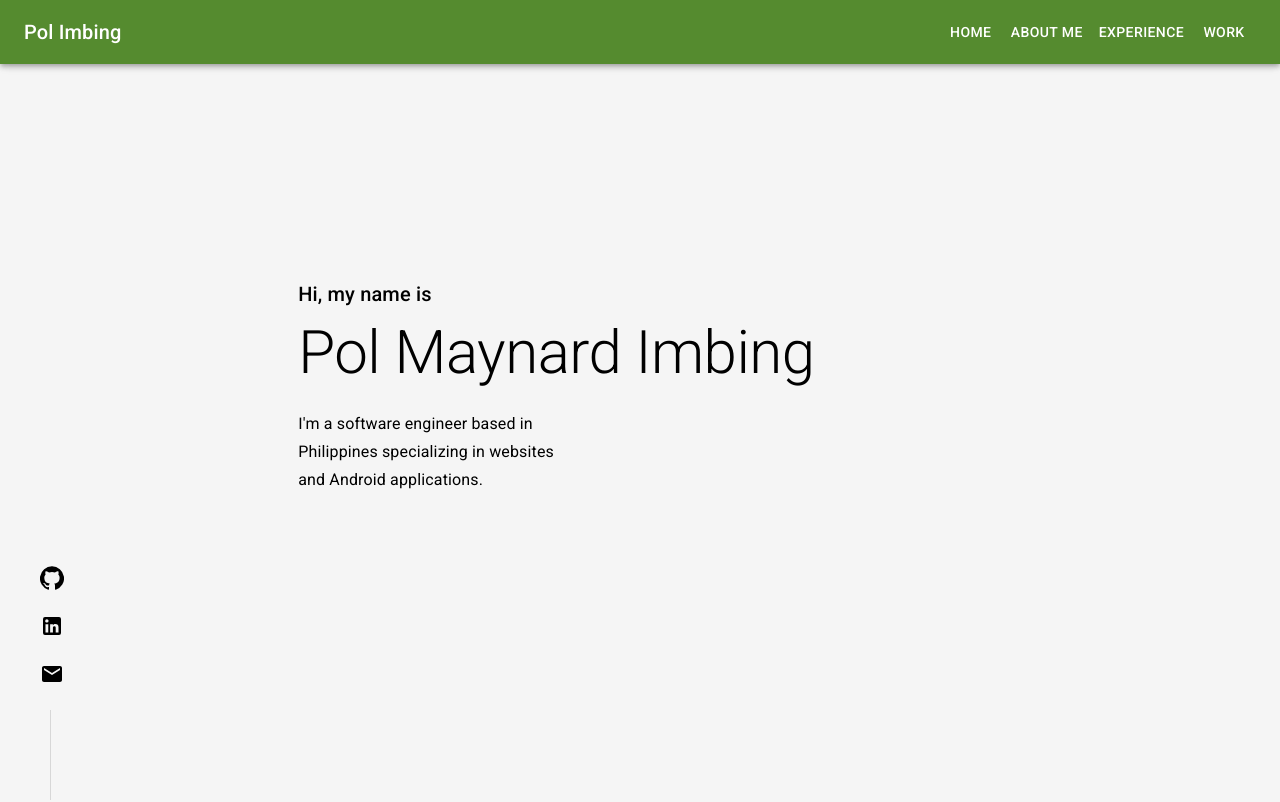
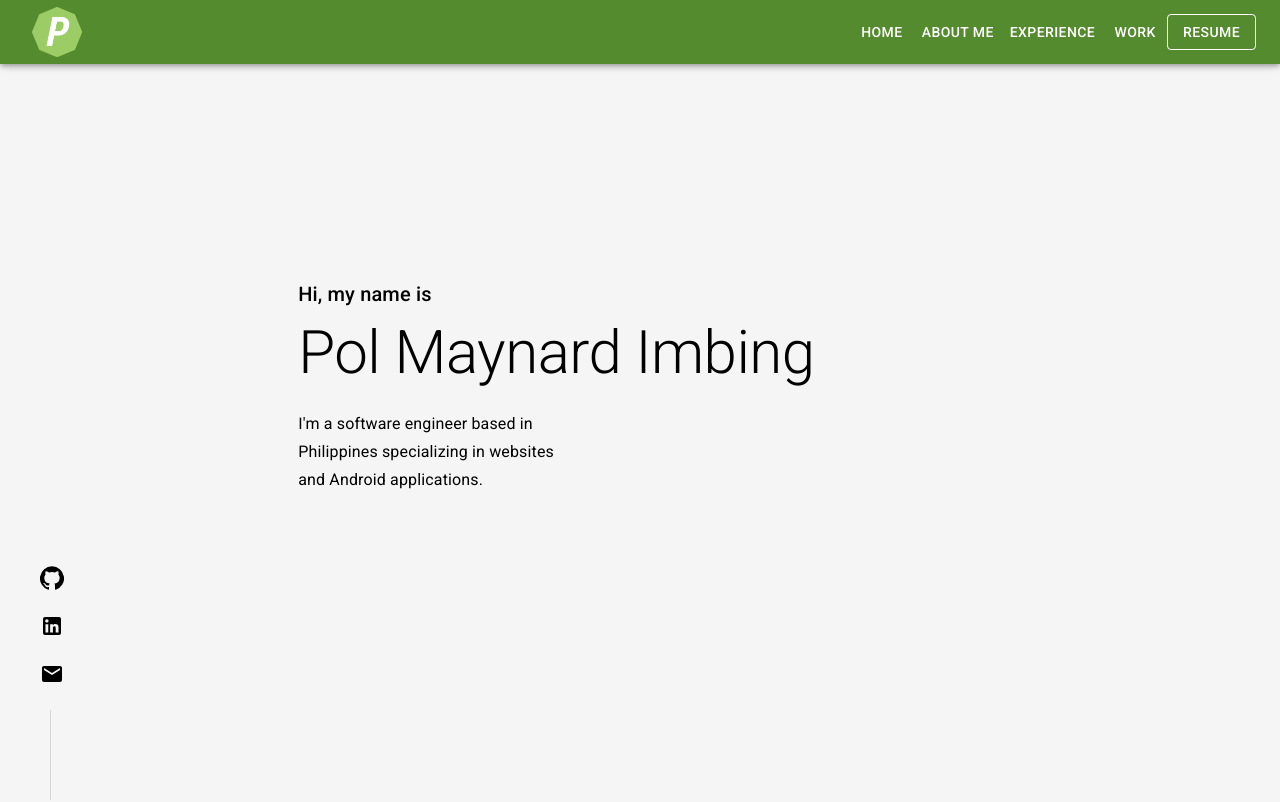
Before and after one commit to uraman2000/Portfolio, a React (Create React App) app: page / in a window 1280 px wide. Shown: the top 802 px of the page. Built offline with nearby package versions, Linux system fonts and the light colour scheme.

Commit message:
added logo

```diff
--- a/public/index.html
+++ b/public/index.html
@@ -2,7 +2,7 @@
 <html lang="en">
   <head>
     <meta charset="utf-8" />
-    <link rel="icon" href="%PUBLIC_URL%/favicon.ico" />
+    <link rel="icon" href="%PUBLIC_URL%/pol-logo.png" />
     <meta name="viewport" content="width=device-width, initial-scale=1" />
     <meta name="theme-color" content="#000000" />
     <link rel="stylesheet" href="https://fonts.googleapis.com/css?family=Roboto:300,400,500,700&display=swap" />
@@ -26,7 +26,7 @@
       work correctly both with client-side routing and a non-root public URL.
       Learn how to configure a non-root public URL by running `npm run build`.
     -->
-    <title>React App</title>
+    <title>Pol Imbing</title>
   </head>
   <body>
     <noscript>You need to enable JavaScript to run this app.</noscript>
--- a/src/Components/NavBar.tsx
+++ b/src/Components/NavBar.tsx
@@ -7,8 +7,8 @@ import useScrollTrigger from "@material-ui/core/useScrollTrigger";
 import Box from "@material-ui/core/Box";
 import Container from "@material-ui/core/Container";
 import Slide from "@material-ui/core/Slide";
-import { Link, Button } from "@material-ui/core";
-
+import { Link, Button, CardMedia } from "@material-ui/core";
+import logo from "../assets/pol-logo.png";
 interface Props {
   /**
    * Injected by the documentation to work in an iframe.
@@ -58,13 +58,19 @@ export default function NavBar(props: Props) {
         <AppBar>
           <Toolbar>
             <Typography variant="h6" style={{ flex: 1 }}>
-              Pol Imbing
+              <Button href={""}>
+                <CardMedia style={{ height: 50, width: 50, backgroundSize: "contain" }} image={logo} />
+              </Button>
             </Typography>
             {links.map((item: any, key: any) => (
               <Button key={key} href={item.link} color="inherit">
                 {item.label}
               </Button>
             ))}
+
+            <Button variant="outlined" color="inherit">
+              Resume
+            </Button>
           </Toolbar>
         </AppBar>
       </HideOnScroll>
```
Also changed, not shown: src/assets/pol-logo.png (added).
